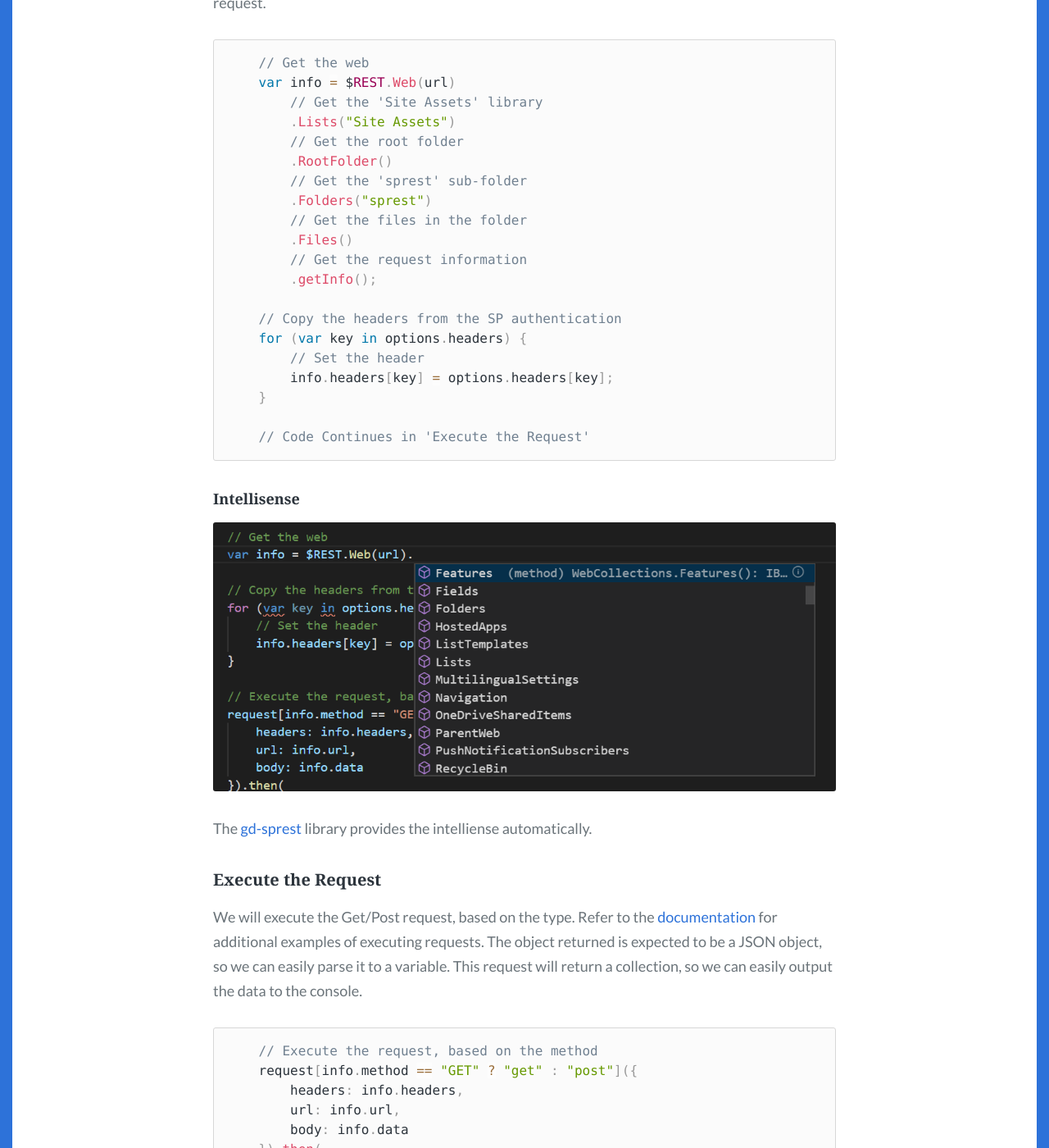
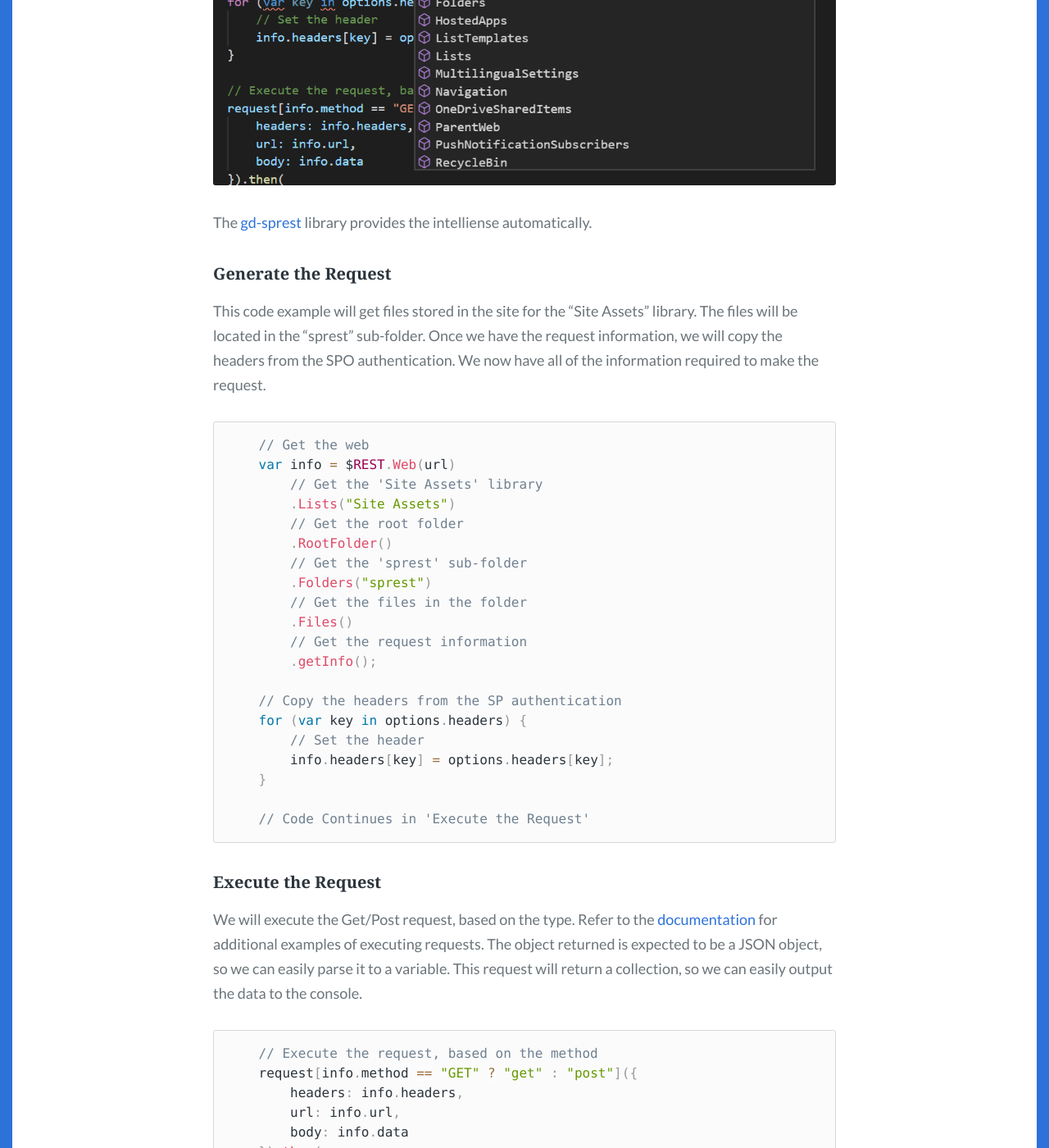
Before and after one commit to gunjandatta/blog, a Jekyll site: the page built from _posts/2020/2020-01-26-connect-to-sp-using-nodejs.md, in a window 1280 px wide and 1400 px high, scrolled down 1825 px. Shown: the whole window at 82% size. Built offline with Jekyll 4.4.1, drawn with Linux system fonts in a browser that asks for light colours; some web fonts are replaced; part of the change alters nothing that is shown; some of the changed text lies outside the part shown.

Commit message:
Updated the post.

````diff
--- a/_posts/2020/2020-01-26-connect-to-sp-using-nodejs.md
+++ b/_posts/2020/2020-01-26-connect-to-sp-using-nodejs.md
@@ -56,6 +56,12 @@ spauth.getAuth(url, {
     // Code Continues in 'Generate the Request'
 });
 ```
+#### SharePoint REST API Intellisense
+
+![Intellisense](images/NodeJS/intellisense.png)
+
+The [gd-sprest](https://dattabase.com) library provides the intelliense automatically.
+
 #### Generate the Request
 
 This code example will get files stored in the site for the "Site Assets" library. The files will be located in the "sprest" sub-folder. Once we have the request information, we will copy the headers from the SPO authentication. We now have all of the information required to make the request.
@@ -82,12 +88,6 @@ This code example will get files stored in the site for the "Site Assets" librar
 
     // Code Continues in 'Execute the Request'
 ```
-
-##### Intellisense
-
-![Intellisense](images/NodeJS/intellisense.png)
-
-The [gd-sprest](https://dattabase.com) library provides the intelliense automatically.
 
 #### Execute the Request
 
````
